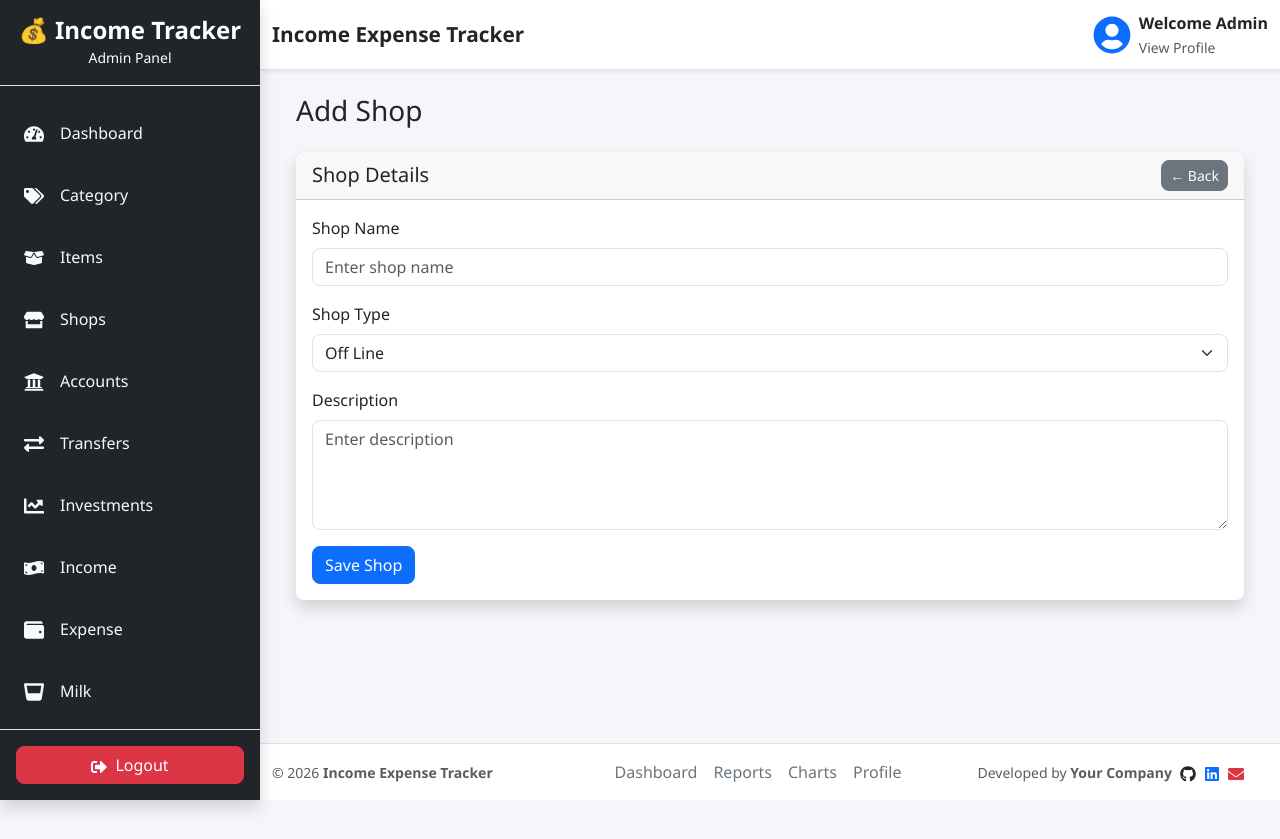
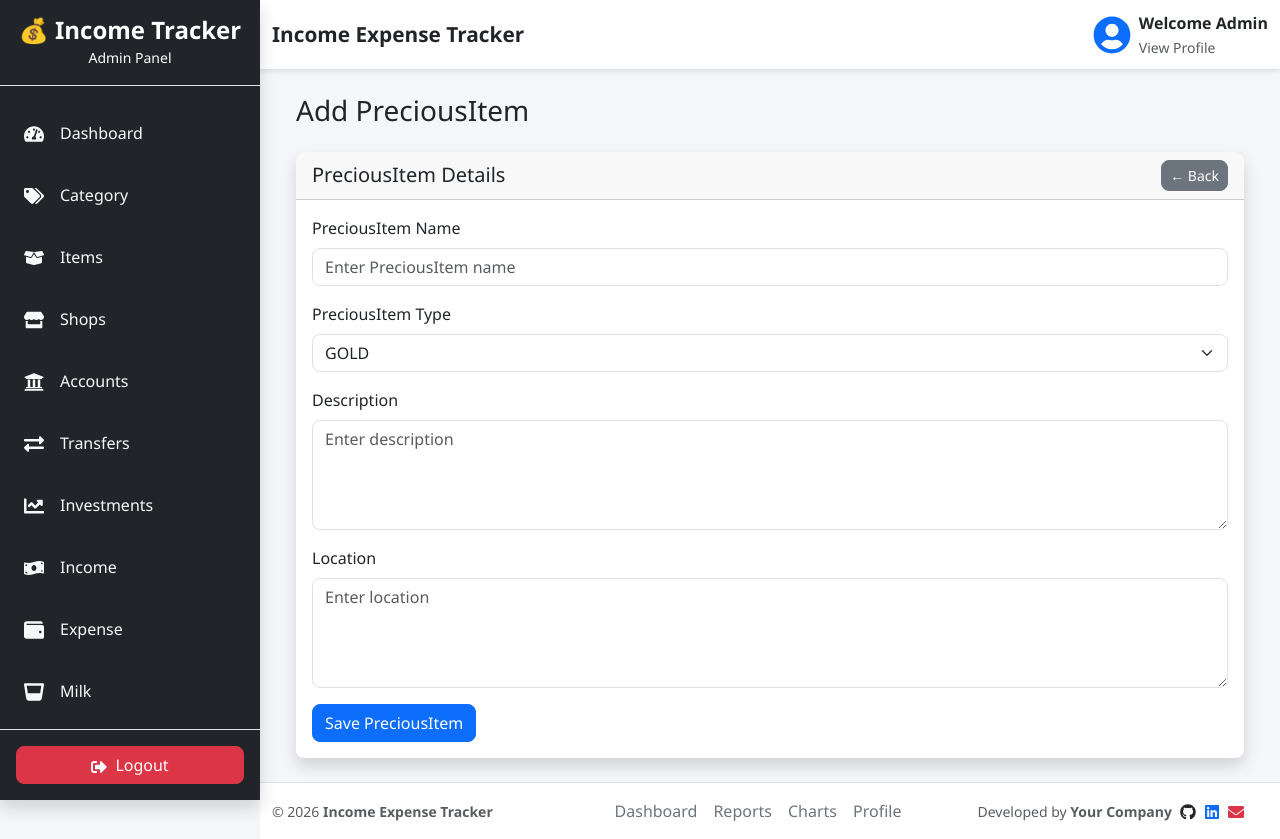
Before and after one commit to no-varun/income-expense-uiV2, a React (Vite) app: page /preciousItem/add in a window 1280 px wide. Before the commit the page ends 800 px from the top, so only its background shows below. Built offline with nearby package versions, Linux system fonts and the light colour scheme; no server answers.

Commit message:
your commit message

```diff
--- a/src/components/preciousItem/PreciousItemForm.jsx
+++ b/src/components/preciousItem/PreciousItemForm.jsx
@@ -6,7 +6,8 @@ const PreciousItemForm = ({ initialValues = {}, onSubmit, loading = false }) =>
     const [form, setForm] = useState({
         name: "",
         type: "OFFLINE",
-        description: ""
+        description: "",
+        location:""
     });
     /*
      * =========================
@@ -19,7 +20,8 @@ const PreciousItemForm = ({ initialValues = {}, onSubmit, loading = false }) =>
             setForm({
                 name: initialValues.name || "",
                 type: initialValues.type || "OFFLINE",
-                description: initialValues.description || ""
+                description: initialValues.description || "",
+                location: initialValues.location || ""
             });
         }
 
@@ -59,12 +61,12 @@ const PreciousItemForm = ({ initialValues = {}, onSubmit, loading = false }) =>
     const handleSubmit = (e) => {
         e.preventDefault();
         if (!form.name.trim()) {
-            alert("Shop name is required.");
+            alert("PreciousItem name is required.");
             return;
         }
 
         if (!form.type) {
-            alert("Shop type is required.");
+            alert("PreciousItem type is required.");
             return;
         }
 
@@ -99,7 +101,7 @@ const PreciousItemForm = ({ initialValues = {}, onSubmit, loading = false }) =>
             <div className="card-header d-flex justify-content-between align-items-center">
 
                 <h5 className="mb-0">
-                    Shop Details
+                    PreciousItem Details
                 </h5>
 
 
@@ -107,7 +109,7 @@ const PreciousItemForm = ({ initialValues = {}, onSubmit, loading = false }) =>
                     type="button"
                     className="btn btn-secondary btn-sm"
                     onClick={() =>
-                        navigate("/shops")
+                        navigate("/preciousItem")
                     }
                 >
 
@@ -131,7 +133,7 @@ const PreciousItemForm = ({ initialValues = {}, onSubmit, loading = false }) =>
 
                         <label className="form-label">
 
-                            Shop Name
+                            PreciousItem Name
 
                         </label>
 
@@ -142,7 +144,7 @@ const PreciousItemForm = ({ initialValues = {}, onSubmit, loading = false }) =>
                             name="name"
                             value={form.name}
                             onChange={handleChange}
-                            placeholder="Enter shop name"
+                            placeholder="Enter PreciousItem name"
                             required
                         />
 
@@ -155,7 +157,7 @@ const PreciousItemForm = ({ initialValues = {}, onSubmit, loading = false }) =>
 
                         <label className="form-label">
 
-                            Shop Type
+                            PreciousItem Type
 
                         </label>
 
@@ -168,9 +170,9 @@ const PreciousItemForm = ({ initialValues = {}, onSubmit, loading = false }) =>
                             required
                         >
 
-                            <option value="ONLINE">On line</option>
+                            <option value="GOLD">GOLD</option>
 
-                            <option value="OFFLINE">Off Line</option>
+                            <option value="SILVER">SILVER</option>
 
                         </select>
 
@@ -182,12 +184,8 @@ const PreciousItemForm = ({ initialValues = {}, onSubmit, loading = false }) =>
                     <div className="mb-3">
 
                         <label className="form-label">
-
                             Description
-
                         </label>
-
-
                         <textarea
                             className="form-control"
                             rows="4"
@@ -198,9 +196,25 @@ const PreciousItemForm = ({ initialValues = {}, onSubmit, loading = false }) =>
                         />
 
                     </div>
+                    {/* ================= location ================= */}
 
+                    <div className="mb-3">
+
+                        <label className="form-label">
+                            Location
+                        </label>
+                        <textarea
+                            className="form-control"
+                            rows="4"
+                            name="location"
+                            value={form.location}
+                            onChange={handleChange}
+                            placeholder="Enter location"
+                        />
+
+                    </div>
                     {/* ================= SUBMIT ================= */}
-                    <button type="submit" className="btn btn-primary" disabled={loading}> {loading ? "Please wait..." : "Save Shop"}</button>
+                    <button type="submit" className="btn btn-primary" disabled={loading}> {loading ? "Please wait..." : "Save PreciousItem"}</button>
 
                 </form>
 
--- a/src/pages/expense/ExpenseList.jsx
+++ b/src/pages/expense/ExpenseList.jsx
@@ -1944,10 +1944,54 @@ const ExpenseList = () => {
                                         25
                                     </option>
 
+                                    <option value="30">
+                                        30
+                                    </option>
+
+                                    <option value="35">
+                                        35
+                                    </option>
+
+                                    <option value="40">
+                                        40
+                                    </option>
+                                    <option value="45">
+                                        45
+                                    </option>
                                     <option value="50">
                                         50
                                     </option>
-
+                                    <option value="55">
+                                        55
+                                    </option>
+
+                                    <option value="60">
+                                        60
+                                    </option>
+
+                                    <option value="65">
+                                        65
+                                    </option>
+
+                                    <option value="70">
+                                        70
+                                    </option>
+                                    <option value="75">
+                                        75
+                                    </option>
+                                    <option value="80">
+                                        80
+                                    </option>
+                                      <option value="85">
+                                        85
+                                    </option>
+
+                                    <option value="90">
+                                        90
+                                    </option>
+                                    <option value="95">
+                                        95
+                                    </option>
                                     <option value="100">
                                         100
                                     </option>
--- a/src/pages/preciousItem/AddPreciousItem.jsx
+++ b/src/pages/preciousItem/AddPreciousItem.jsx
@@ -53,7 +53,7 @@ const AddPreciousItem = () => {
 
                 <h3>
 
-                    Add Shop
+                    Add PreciousItem
 
                 </h3>
 
--- a/src/pages/preciousItem/PreciousItemList.jsx
+++ b/src/pages/preciousItem/PreciousItemList.jsx
@@ -7,7 +7,7 @@ import Pagination from "../../components/common/Pagination";
 
 const PreciousItemList = () => {
 
-    const [preciousItem, setShop] = useState([]);
+    const [preciousItem, setpreciousItem] = useState([]);
     const [loading, setLoading] = useState(true);
 
     const [page, setPage] = useState(1);
@@ -30,7 +30,7 @@ const PreciousItemList = () => {
      * =========================
      */
 
-    const loadShop = useCallback(async () => {
+    const loadpreciousItem = useCallback(async () => {
 
         try {
 
@@ -56,7 +56,7 @@ const PreciousItemList = () => {
                     response.data ||
                     [];
 
-                setShop(
+                setpreciousItem(
                     Array.isArray(rows)
                         ? rows
                         : []
@@ -70,7 +70,7 @@ const PreciousItemList = () => {
 
             } else {
 
-                setShop([]);
+                setpreciousItem([]);
                 setTotal(0);
 
             }
@@ -79,7 +79,7 @@ const PreciousItemList = () => {
 
             console.error(error);
 
-            setShop([]);
+            setpreciousItem([]);
             setTotal(0);
 
             alert(
@@ -108,9 +108,9 @@ const PreciousItemList = () => {
 
     useEffect(() => {
 
-        loadShop();
+        loadpreciousItem();
 
-    }, [loadShop]);
+    }, [loadpreciousItem]);
 
 
     /*
@@ -159,7 +159,7 @@ const PreciousItemList = () => {
     const handleDelete = async (id) => {
 
         const confirmDelete = window.confirm(
-            "Are you sure you want to delete this shop?"
+            "Are you sure you want to delete this preciousItem?"
         );
 
         if (!confirmDelete) {
@@ -191,7 +191,7 @@ const PreciousItemList = () => {
 
                 } else {
 
-                    loadShop();
+                    loadpreciousItem();
 
                 }
 
@@ -250,7 +250,7 @@ const PreciousItemList = () => {
             <div className="d-flex justify-content-between align-items-center mb-4">
 
                 <h3 className="mb-0">
-                    Shop List
+                    preciousItem List
                 </h3>
 
 
@@ -259,7 +259,7 @@ const PreciousItemList = () => {
                     className="btn btn-primary"
                 >
 
-                    + Add Shop
+                    + Add preciousItem
 
                 </Link>
 
@@ -405,7 +405,13 @@ const PreciousItemList = () => {
                                 <th>
                                     Type
                                 </th>
+                                <th>
+                                    Description
+                                </th>
 
+                                <th>
+                                    Location
+                                </th>
                                 <th width="180">
                                     Action
                                 </th>
@@ -443,7 +449,7 @@ const PreciousItemList = () => {
                                             className="text-center"
                                         >
 
-                                            No Shop Found
+                                            No preciousItem Found
 
                                         </td>
 
@@ -482,21 +488,7 @@ const PreciousItemList = () => {
 
                                                 <td>
 
-                                                    <span
-                                                        className={`
-                                                            badge
-                                                            ${item.type === "INCOME"
-                                                                ? "bg-success"
-                                                                : item.type === "EXPENSE"
-                                                                    ? "bg-danger"
-                                                                    : item.type === "SAVING"
-                                                                        ? "bg-warning text-dark"
-                                                                        : item.type === "DEBT"
-                                                                            ? "bg-info"
-                                                                            : "bg-secondary"
-                                                            }
-                                                        `}
-                                                    >
+                                                    <span className={`badge${item.type === "GOLD" ? "bg-success" : "bg-secondary"}`}>
 
                                                         {
                                                             item.type
@@ -505,6 +497,23 @@ const PreciousItemList = () => {
                                                     </span>
 
                                                 </td>
+                                                <td>
+
+                                                    {
+                                                        item.description
+                                                    }
+
+                                                </td>
+
+
+                                                <td>
+
+                                                    {
+                                                        item.location
+                                                    }
+
+                                                </td>
+
 
                                                 <td>
 
```
